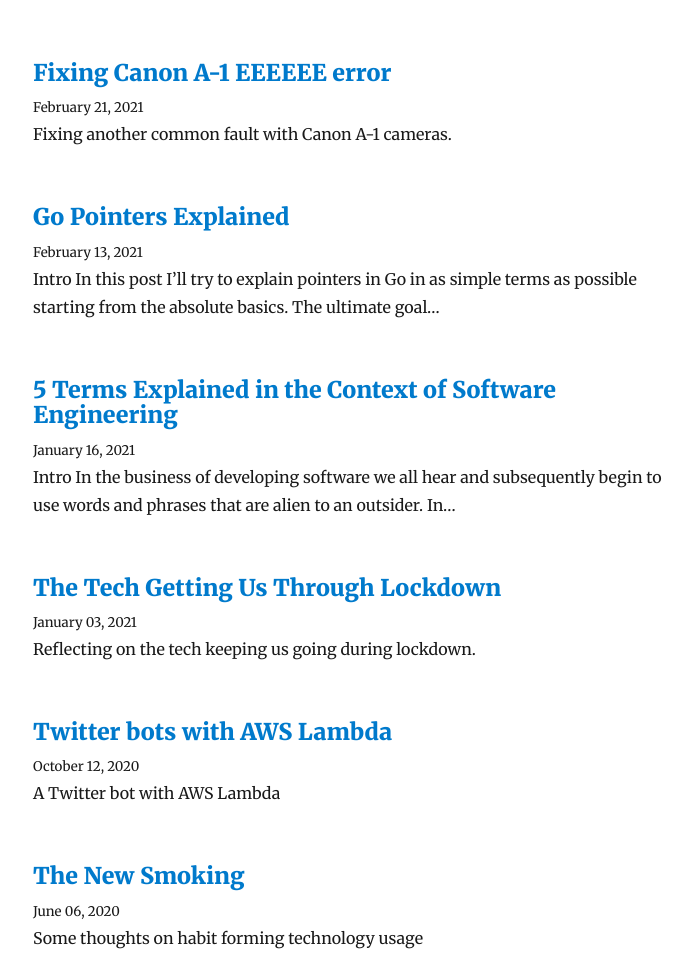
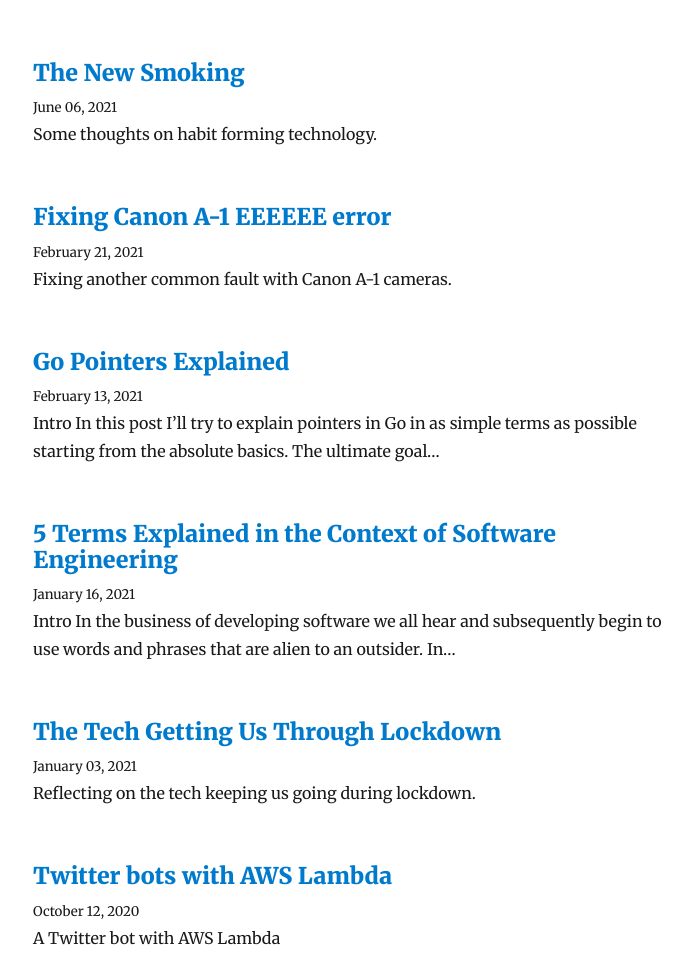
Before and after one commit to conr/blog, a Gatsby site: page / in a window 1280 px wide. Shown: the part 220-1176 px from the top of the page, without its empty margins (292-984 px from the left). Built offline with nearby package versions, Linux system fonts and the light colour scheme; Gatsby itself is replaced by a stand-in of ours; some packages are replaced by stand-ins of ours.

Commit message:
Fix npm packages

```diff
--- a/content/blog/the-new-smoking/index.md
+++ b/content/blog/the-new-smoking/index.md
@@ -1,7 +1,7 @@
 ---
 title: The New Smoking
-date: "2020-06-06T13:41:00.169Z"
-description: Some thoughts on habit forming technology usage
+date: "2021-06-06T13:41:00.169Z"
+description: Some thoughts on habit forming technology.
 ---
 
 Strolling down South Richmond street on a long summer's evening, I approach two chefs standing silently in a doorway beside a Sushi restaurant. Each holding a cigarette in their left hand pointed towards the street catching the setting Sun's warm orange light, while in the shadow of the doorway, their right hands each grip a smartphone shining a cold sterile white glow a few inches from each of their faces. Neither lookup or seem to notice as I pass.
--- a/package.json
+++ b/package.json
@@ -8,7 +8,7 @@
     "url": "https://github.com/gatsbyjs/gatsby/issues"
   },
   "dependencies": {
-    "gatsby": "^2.13.73",
+    "gatsby": "^3.6.2",
     "gatsby-image": "^2.2.10",
     "gatsby-plugin-feed": "^2.3.7",
     "gatsby-plugin-google-analytics": "^2.1.8",
@@ -24,9 +24,9 @@
     "gatsby-remark-responsive-iframe": "^2.2.5",
     "gatsby-remark-smartypants": "^2.1.3",
     "gatsby-source-filesystem": "^2.1.11",
-    "gatsby-transformer-remark": "^2.6.45",
+    "gatsby-transformer-remark": "^4.3.0",
     "gatsby-transformer-sharp": "^2.2.7",
-    "prismjs": "^1.17.1",
+    "prismjs": "^1.23.0",
     "react": "^16.9.0",
     "react-dom": "^16.9.0",
     "react-helmet": "^5.2.1",
```
Also changed, not shown: 2 other files.
